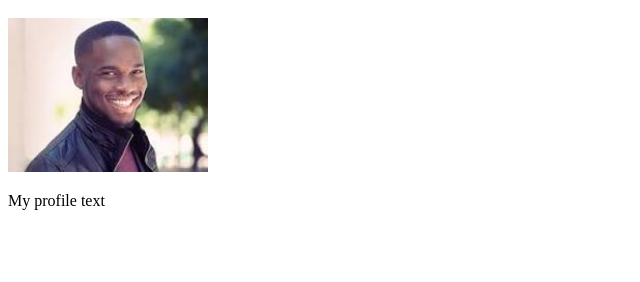
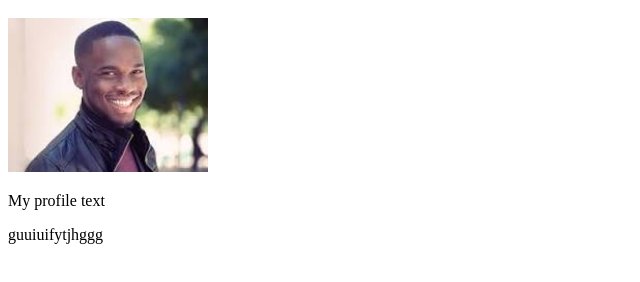
Before and after one commit to vinoth9597/First-project, a plain HTML site: page index.html in a window 1280 px wide. Shown: the part 120-402 px from the top of the page, without its empty margins (0-640 px from the left). Drawn offline with Linux system fonts and the light colour scheme.

Commit message:
Added paragrah

```diff
--- a/index.html
+++ b/index.html
@@ -10,5 +10,6 @@
     <h1>New name</h1>
     <img width="200px" src="profile.jpeg" alt="">
     <p>My profile text</p>
+    <p>guuiuifytjhggg</p>
 </body>
 </html>
```
